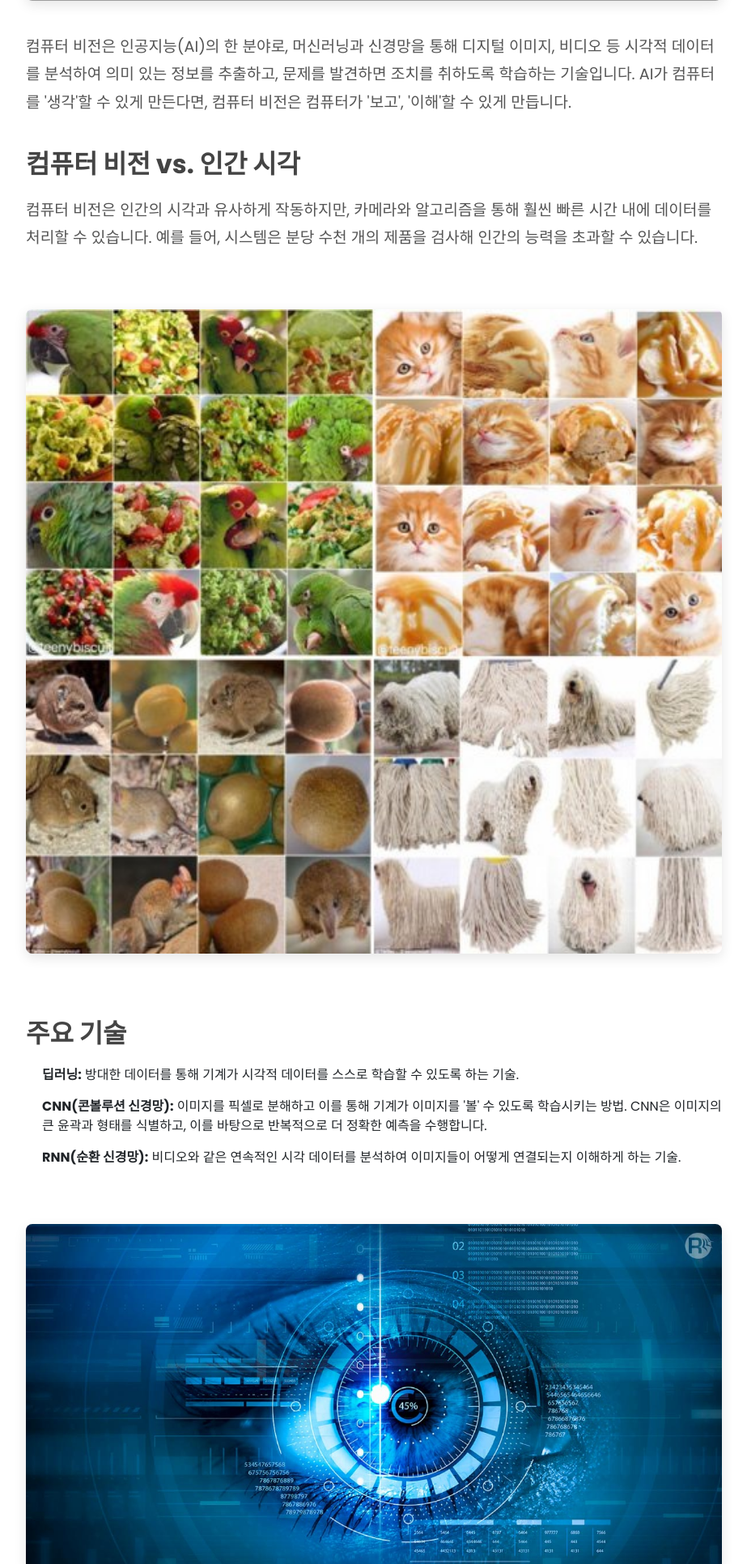
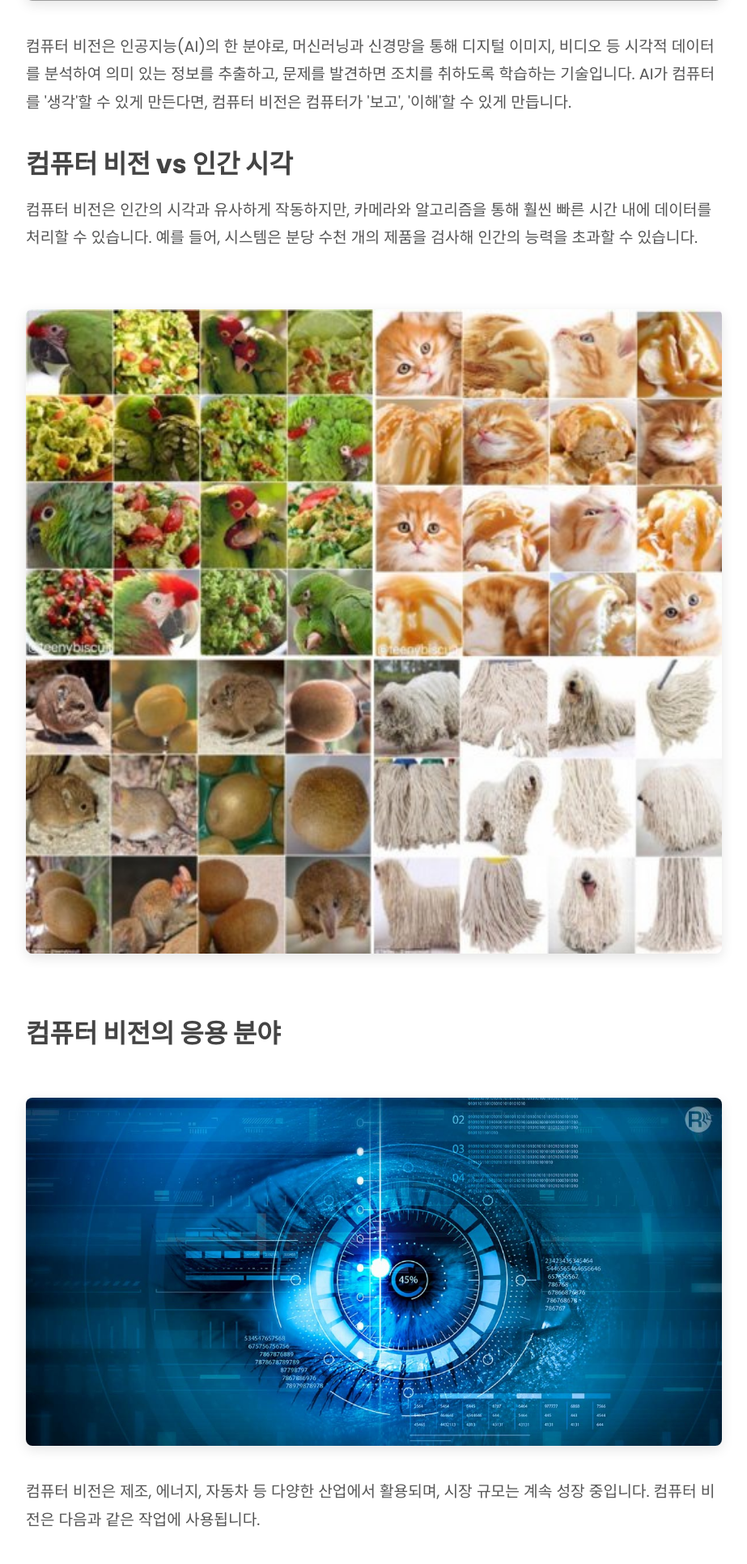
Before and after one commit to junbeom07/dddddd, a Flask app: page /cv in a window 1280 px wide. Shown: the part 1325-3257 px from the top of the page at 81% size, without its empty margins (178-1101 px from the left). Run offline with Flask 3, Linux system fonts and the light colour scheme; some libraries are stand-ins or nearby versions; grey boxes are pictures that could not be loaded.

Commit message:
Add files via upload

```diff
--- a/slad/app.py
+++ b/slad/app.py
@@ -351,7 +351,7 @@ def set_sticker():
     if file:
         # 스티커 파일을 stickers 폴더에 저장
         file_path = os.path.join('stickers', f'sticker{sticker_index}.png')  # 스티커 파일 경로
-        file.save(file_path)  # 파일 저��
+        file.save(file_path)  # 파일 저
         print(f"파일 저장됨: {file_path}")  # 디버깅 메시지 추가
     return '', 204  # 응답 없이 상태 코드 204 반환
 
@@ -418,7 +418,7 @@ def reset_sticker():
 def generate_frames4():
     cap = cv2.VideoCapture(0)
 
-    # 선택된 이미지 경로 사용
+    # 선택된 이미지 ��로 사용
     if selected_mask_image_path is None:
         raise ValueError("No mask image selected")
 
@@ -553,7 +553,7 @@ def generate_frames4():
             if warped_triangle.shape[:2] != mask_triangles_designed.shape[:2]:
                 mask_triangles_designed = cv2.resize(mask_triangles_designed, (warped_triangle.shape[1], warped_triangle.shape[0]))
 
-            # warped_triangle을 비트 연산으로 결합
+            # warped_triangle을 비트 연산으로 ��합
             warped_triangle = cv2.bitwise_and(warped_triangle, warped_triangle, mask=mask_triangles_designed)
 
             img2_new_face_rect_area = cv2.add(img2_new_face_rect_area, warped_triangle)
@@ -651,6 +651,9 @@ def avg_b(frame, landmarks):
     b_values = b_channel[mask > 0]  # 피부 영역의 b값만 추출
 
     avg_b_value = np.mean(b_values)  # 평균 b값 계산
+
+    # 검은색으로 설정
+    frame[mask == 0] = [0, 0, 0]  # 어둡게 설정 부분 수정
 
     return avg_b_value  # 평균 b값 반환
 
@@ -772,7 +775,7 @@ def gen_frames5():
                     hsv_values = (avg_h, avg_s, avg_v)
 
                 # 마스크가 적용되지 않은 부분을 어둡게 변경
-                frame[mask == 0] = frame[mask == 0] * 0.5  # 어둡게 설정 (50% 밝기)
+                frame[mask == 0] = frame[mask == 0] * 10  # 어둡게 설정 (50% 밝기)
 
                 # 마스크가 적용된 얼굴 영역 그리기
                 cv2.addWeighted(masked_skin, 0.5, frame, 0.5, 0, frame)
--- a/slad/templates/cv.html
+++ b/slad/templates/cv.html
@@ -133,20 +133,15 @@ https://templatemo.com/tm-589-lugx-gaming
 
             <p>컴퓨터 비전은 인공지능(AI)의 한 분야로, 머신러닝과 신경망을 통해 디지털 이미지, 비디오 등 시각적 데이터를 분석하여 의미 있는 정보를 추출하고, 문제를 발견하면 조치를 취하도록 학습하는 기술입니다. AI가 컴퓨터를 '생각'할 수 있게 만든다면, 컴퓨터 비전은 컴퓨터가 '보고', '이해'할 수 있게 만듭니다.</p>
 
-            <h3>컴퓨터 비전 vs. 인간 시각</h3>
+            <h3>컴퓨터 비전 vs 인간 시각</h3>
             <p>컴퓨터 비전은 인간의 시각과 유사하게 작동하지만, 카메라와 알고리즘을 통해 훨씬 빠른 시간 내에 데이터를 처리할 수 있습니다. 예를 들어, 시스템은 분당 수천 개의 제품을 검사해 인간의 능력을 초과할 수 있습니다.</p>
             <img src="{{ url_for('static', filename='images/cv7.jpg') }}" alt="컴퓨터 비전 이미지" class="img-fluid">
-            <h3>주요 기술</h3>
-            <ul>
-              <li><strong>딥러닝:</strong> 방대한 데이터를 통해 기계가 시각적 데이터를 스스로 학습할 수 있도록 하는 기술.</li>
-              <li><strong>CNN(콘볼루션 신경망):</strong> 이미지를 픽셀로 분해하고 이를 통해 기계가 이미지를 '볼' 수 있도록 학습시키는 방법. CNN은 이미지의 큰 윤곽과 형태를 식별하고, 이를 바탕으로 반복적으로 더 정확한 예측을 수행합니다.</li>
-              <li><strong>RNN(순환 신경망):</strong> 비디오와 같은 연속적인 시각 데이터를 분석하여 이미지들이 어떻게 연결되는지 이해하게 하는 기술.</li>
-            </ul>
 
-            <img src="{{ url_for('static', filename='images/cv2.jpg') }}" alt="컴퓨터 비전 응용" class="img-fluid">
+
 
             <h3>컴퓨터 비전의 응용 분야</h3>
-            <p>컴퓨터 비전은 제조, 에너지, 자동차 등 다양한 산업에서 활용되며, 시장 규모는 계속 성장 중입니다. 컴퓨터 비전은 다음과 같은 작업에 사용됩니다:</p>
+            <img src="{{ url_for('static', filename='images/cv2.jpg') }}" alt="컴퓨터 비전 응용" class="img-fluid">
+            <p>컴퓨터 비전은 제조, 에너지, 자동차 등 다양한 산업에서 활용되며, 시장 규모는 계속 성장 중입니다. 컴퓨터 비전은 다음과 같은 작업에 사용됩니다.</p>
             <ul>
               <h3>이미지 분류</h3>
               <img src="{{ url_for('static', filename='images/cv3.png') }}" alt="컴퓨터 비전 응용" class="img-fluid">
```
Also changed, not shown: slad/mask/zkflsk1.jpg (added), 1 other file.
